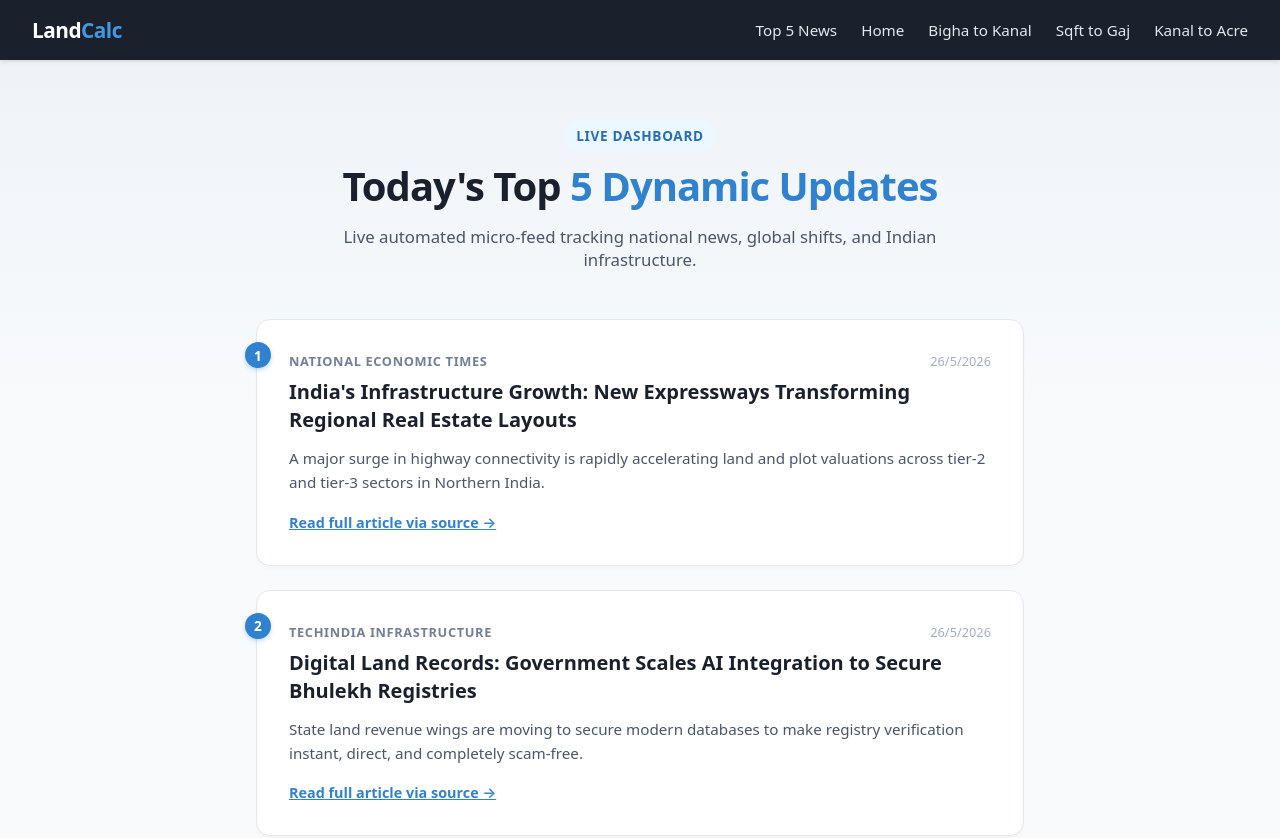
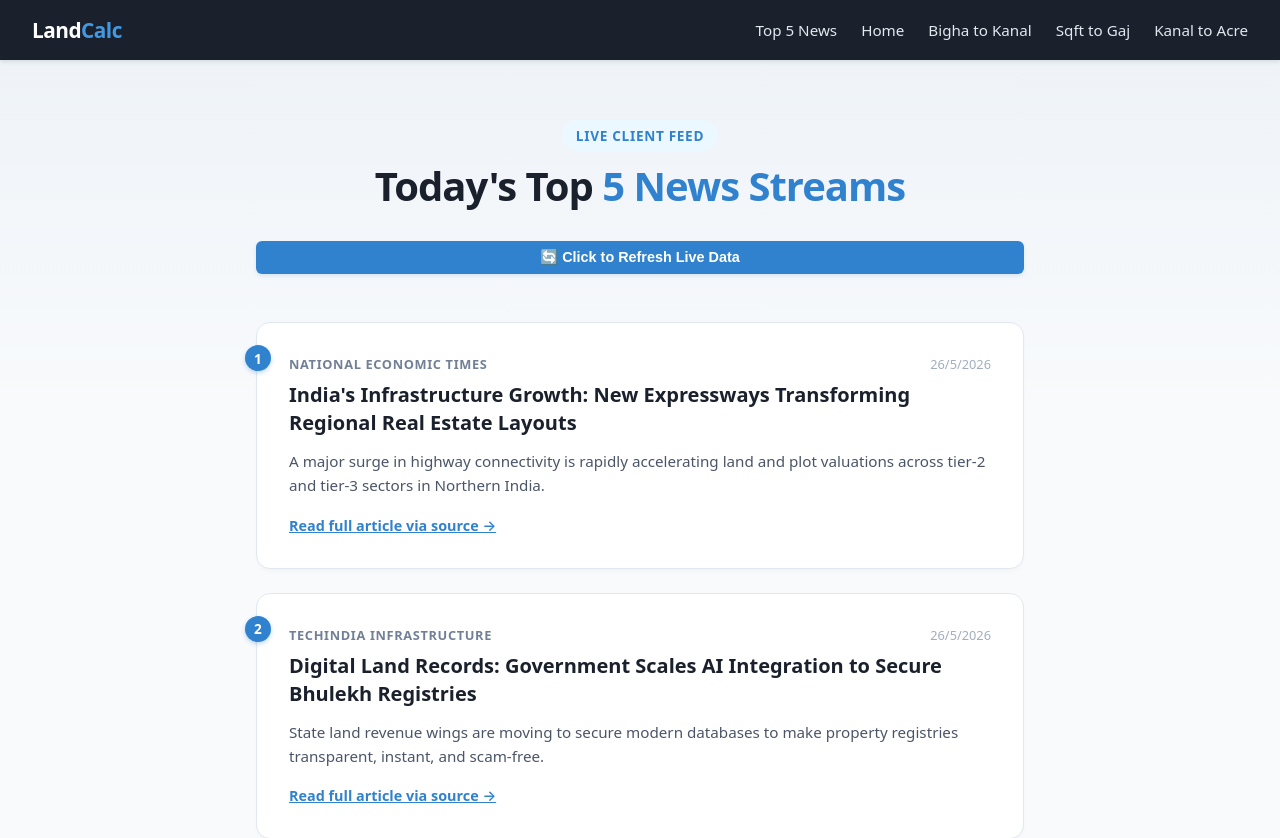
Before and after one commit to Shankarm3/landcalc-next, a Next.js app: page /news in a window 1280 px wide. Shown: the top 838 px of the page. Built offline with nearby package versions, Linux system fonts and the light colour scheme; no server answers.

Commit message:
chore: wiping old folder layout

```diff
--- a/app/news/page.js
+++ b/app/news/page.js
@@ -1,15 +1,13 @@
+"use client"; // Ab yeh page browser par real-time interact karega
+
+import { useState, useEffect } from "react";
 import Navbar from "../../components/Navbar";
 
-export const metadata = {
-   title: "Top 5 Daily National & International News | LandCalc",
-   description:
-      "Stay updated with live curated top 5 national, international, and infrastructure news updates updated dynamically.",
-};
+export default function NewsPage() {
+   const [articles, setArticles] = useState([]);
+   const [loading, setLoading] = useState(true);
 
-async function getLiveNews() {
-   const API_KEY = "fd703237c7afe02808e10e5c642bb4b9";
-
-   // 🔥 Shandar High-Quality Backup Data: Agar API response khali aaye toh yeh dikhega
+   // Static backup data: Agar API response empty aaye, limit khatam ho, ya network down ho
    const backupNews = [
       {
          title: "India's Infrastructure Growth: New Expressways Transforming Regional Real Estate Layouts",
@@ -22,7 +20,7 @@ async function getLiveNews() {
       {
          title: "Digital Land Records: Government Scales AI Integration to Secure Bhulekh Registries",
          description:
-            "State land revenue wings are moving to secure modern databases to make registry verification instant, direct, and completely scam-free.",
+            "State land revenue wings are moving to secure modern databases to make property registries transparent, instant, and scam-free.",
          source: { name: "TechIndia Infrastructure" },
          publishedAt: new Date().toISOString(),
          url: "https://gnews.io",
@@ -53,37 +51,39 @@ async function getLiveNews() {
       },
    ];
 
-   // GNews ke top-headlines business criteria ko call lagate hain (More reliable data stream)
+   // Main fetch function jo live database ko hit karegi
+   async function fetchLiveNews() {
+      setLoading(true);
+      const API_KEY = "fd703237c7afe02808e10e5c642bb4b9";
+
+      // Top business & industrial headlines parameter (More reliable live payload stream)
       const url = `https://gnews.io/api/v4/top-headlines?category=business&lang=en&country=in&max=5&apikey=${API_KEY}`;
 
       try {
-      const res = await fetch(url, {
-         next: { revalidate: 43200 }, // Caching for 12 hours
-      });
-
-      if (!res.ok) {
-         console.warn(
-            `API responded with status ${res.status}. Swapping to backup engine.`,
-         );
-         return backupNews;
-      }
+         const res = await fetch(url);
+         if (!res.ok) throw new Error("API Limit or Error");
 
          const data = await res.json();
-
-      // Agar data milta hai toh real dikhao, nahi toh backup par fall karo safely
          if (data.articles && data.articles.length > 0) {
-         return data.articles;
+            setArticles(data.articles);
+         } else {
+            setArticles(backupNews);
          }
-
-      return backupNews;
       } catch (error) {
-      console.error("News fetch error, loading default array:", error);
-      return backupNews;
+         console.error(
+            "Live fetch failed, matching with backup array stream:",
+            error,
+         );
+         setArticles(backupNews);
+      } finally {
+         setLoading(false);
       }
    }
 
-export default async function NewsPage() {
-   const articles = await getLiveNews();
+   // Automatically loads data the millisecond the user visits the page
+   useEffect(() => {
+      fetchLiveNews();
+   }, []);
 
    return (
       <main
@@ -109,7 +109,7 @@ export default async function NewsPage() {
                <span
                   style={{
                      backgroundColor: "#ebf8ff",
-                     color: "#2b6cb0",
+                     color: "#3182ce",
                      padding: "0.35rem 0.85rem",
                      borderRadius: "20px",
                      fontSize: "0.85rem",
@@ -118,7 +118,7 @@ export default async function NewsPage() {
                      letterSpacing: "0.05em",
                   }}
                >
-                  Live Dashboard
+                  Live Client Feed
                </span>
                <h1
                   style={{
@@ -131,22 +131,34 @@ export default async function NewsPage() {
                   }}
                >
                   Today's Top{" "}
-                  <span style={{ color: "#3182ce" }}>5 Dynamic Updates</span>
+                  <span style={{ color: "#3182ce" }}>5 News Streams</span>
                </h1>
-               <p
+
+               {/* 🔥 Manual Action Trigger Button */}
+               <button
+                  onClick={fetchLiveNews}
+                  disabled={loading}
                   style={{
-                     fontSize: "1.05rem",
-                     color: "#4a5568",
-                     maxWidth: "600px",
-                     margin: "0 auto",
+                     marginTop: "1rem",
+                     padding: "0.5rem 1.25rem",
+                     backgroundColor: loading ? "#e2e8f0" : "#3182ce",
+                     color: loading ? "#a0aec0" : "#ffffff",
+                     border: "none",
+                     borderRadius: "6px",
+                     fontSize: "0.9rem",
+                     fontWeight: "600",
+                     cursor: loading ? "not-allowed" : "pointer",
+                     boxShadow: "0 2px 4px rgba(49, 130, 206, 0.15)",
+                     transition: "background-color 0.2s",
                   }}
                >
-                  Live automated micro-feed tracking national news, global
-                  shifts, and Indian infrastructure.
-               </p>
+                  {loading
+                     ? "Fetching Latest..."
+                     : "🔄 Click to Refresh Live Data"}
+               </button>
             </div>
 
-            {/* News Feed Stream */}
+            {/* News Feed Cards Layout */}
             <div
                style={{
                   display: "flex",
@@ -154,7 +166,8 @@ export default async function NewsPage() {
                   gap: "1.5rem",
                }}
             >
-               {articles.map((item, index) => (
+               {!loading ? (
+                  articles.map((item, index) => (
                      <article
                         key={index}
                         style={{
@@ -167,7 +180,7 @@ export default async function NewsPage() {
                            position: "relative",
                         }}
                      >
-                     {/* Badge Number */}
+                        {/* Badge Indicator */}
                         <div
                            style={{
                               position: "absolute",
@@ -206,13 +219,15 @@ export default async function NewsPage() {
                                  letterSpacing: "0.05em",
                               }}
                            >
-                           {item.source?.name || "Live Source"}
+                              {item.source?.name || "Live Stream"}
                            </span>
-                        <span style={{ fontSize: "0.8rem", color: "#a0aec0" }}>
+                           <span
+                              style={{ fontSize: "0.8rem", color: "#a0aec0" }}
+                           >
                               {item.publishedAt
-                              ? new Date(item.publishedAt).toLocaleDateString(
-                                   "en-IN",
-                                )
+                                 ? new Date(
+                                      item.publishedAt,
+                                   ).toLocaleDateString("en-IN")
                                  : ""}
                            </span>
                         </div>
@@ -247,7 +262,7 @@ export default async function NewsPage() {
                            style={{
                               fontSize: "0.9rem",
                               color: "#3182ce",
-                           textDecoration: "underline", // Keep it cleanly underlined directly
+                              textDecoration: "underline",
                               fontWeight: "600",
                               display: "inline-block",
                            }}
@@ -255,10 +270,34 @@ export default async function NewsPage() {
                            Read full article via source →
                         </a>
                      </article>
-               ))}
+                  ))
+               ) : (
+                  <div
+                     style={{
+                        textAlign: "center",
+                        padding: "3rem",
+                        color: "#718096",
+                     }}
+                  >
+                     <div
+                        style={{
+                           display: "inline-block",
+                           width: "2rem",
+                           height: "2rem",
+                           border: "3px solid #e2e8f0",
+                           borderTopColor: "#3182ce",
+                           borderRadius: "50%",
+                           animation: "spin 1s linear infinite",
+                           marginBottom: "1rem",
+                        }}
+                     ></div>
+                     <p style={{ fontSize: "1rem", fontWeight: "500" }}>
+                        Connecting to live news databases...
+                     </p>
+                  </div>
+               )}
             </div>
 
-            {/* Bottom Notice */}
             <p
                style={{
                   textAlign: "center",
@@ -267,8 +306,7 @@ export default async function NewsPage() {
                   marginTop: "3rem",
                }}
             >
-               Feed synchronizes automatically using encrypted global
-               syndication streams.
+               Data pulled via live global JSON streams directly on-client.
             </p>
          </div>
       </main>
```
Lines whose indentation alone changed are shown as unchanged.
